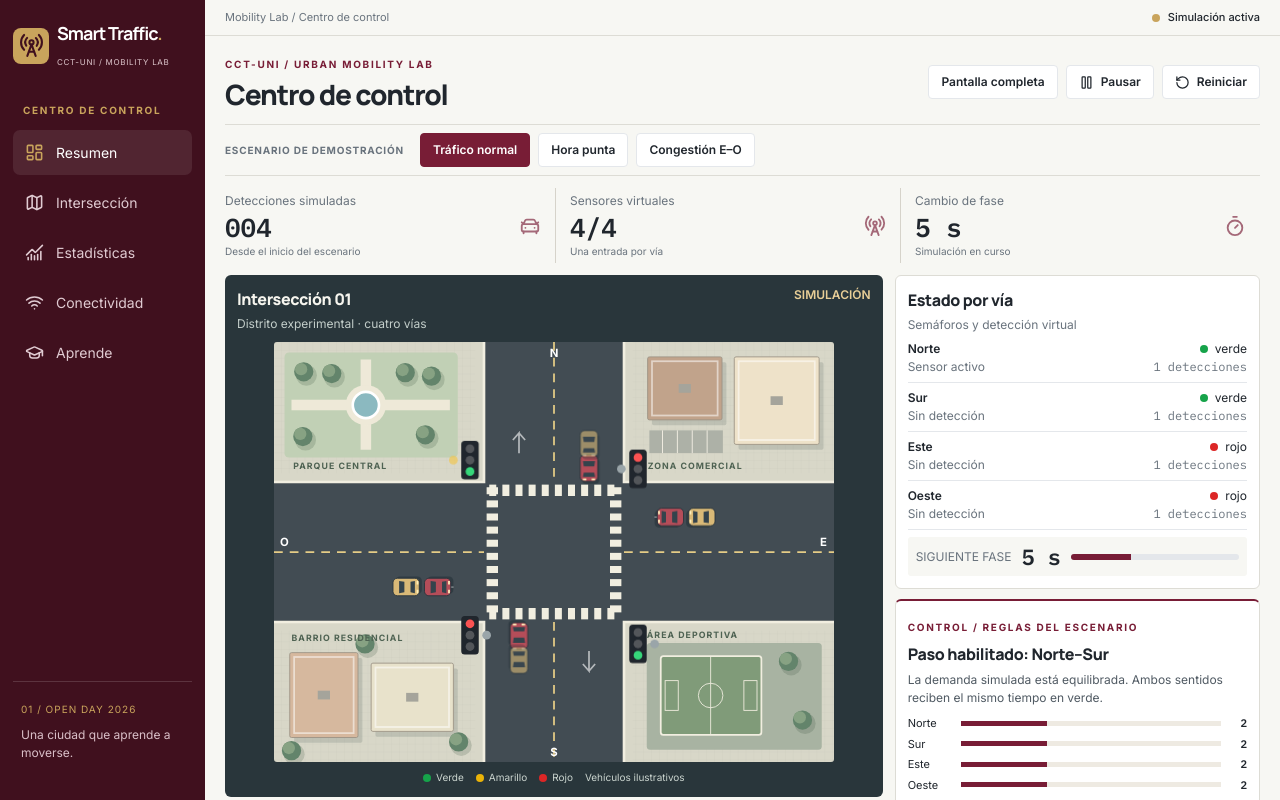
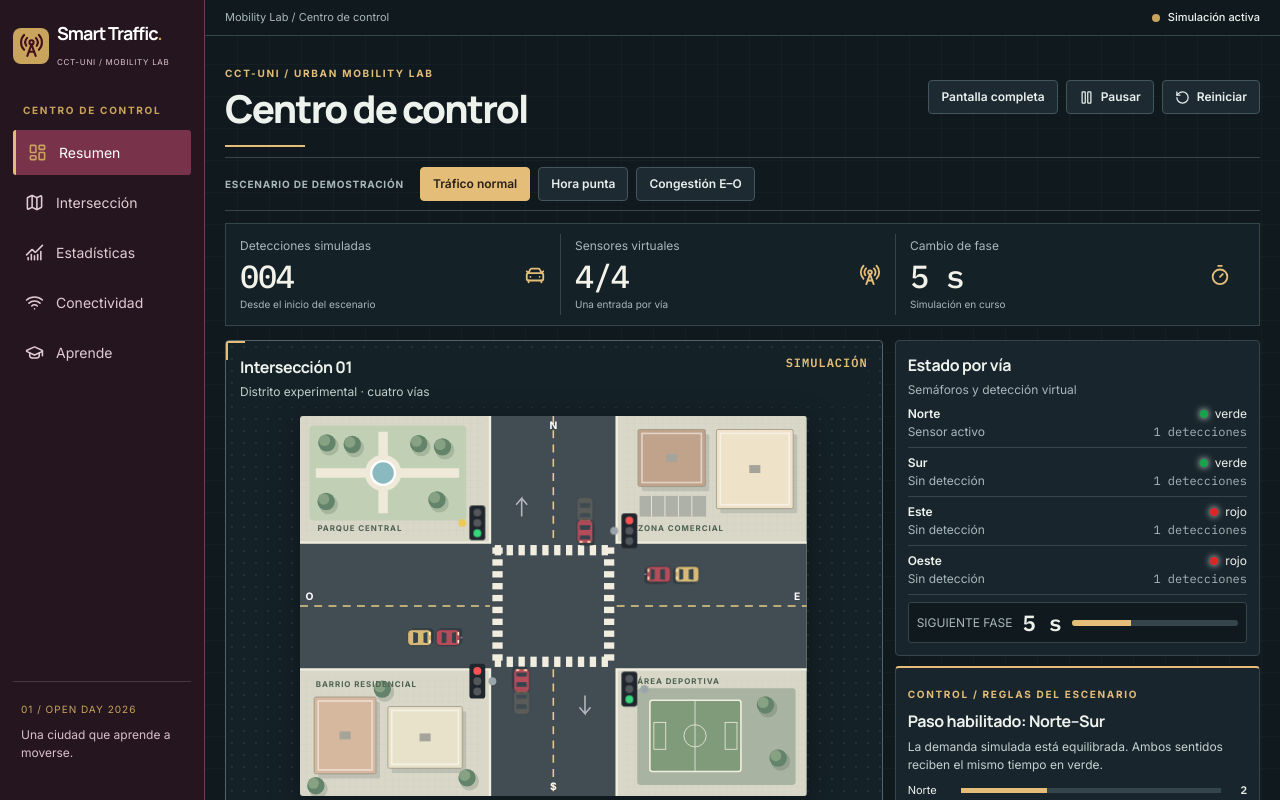
Before and after one commit to mafeeer29/smart-traffic-cct, a React (Vite) app in the folder dashboard/: page / in a window 1280 px wide. Shown: the top 800 px of the page. Built offline with nearby package versions, Linux system fonts and the light colour scheme.

Commit message:
design: introduce dark technical cartography and operations theme

```diff
--- a/dashboard/src/App.css
+++ b/dashboard/src/App.css
@@ -59,3 +59,49 @@
 .st-bottom{grid-template-columns:1fr 1fr}
 @media(max-width:1000px){.st-sidebar{width:184px}.st-brand strong{font-size:16px}.st-brand small{font-size:7px}.st-workspace{grid-template-columns:minmax(0,1.35fr) minmax(230px,1fr)}.lab-guide-main,.lab-quiz{grid-template-columns:70px 1fr;padding:10px}}
 @media(max-width:760px){.st-sidebar{width:100%}.st-brand{margin-bottom:10px}.st-content{padding:12px}.st-workspace,.st-bottom,.lab-guide{grid-template-columns:1fr}.st-map{width:100%;max-height:none;height:auto}.st-metrics{grid-template-columns:repeat(3,minmax(0,1fr))}.st-metric{border-bottom:0;margin-right:5px;padding:4px}.st-metric svg,.st-metric .st-muted:last-child{display:none}.st-metric strong{font-size:20px}.lab-quiz{border-left:0;border-top:1px solid #ded5c4}}
+
+/* V0.4 — Night operations / technical cartography */
+.st-shell{--lab-bg:#10191e;--lab-surface:#18252c;--lab-line:#34454c;--lab-text:#eef2ed;--lab-muted:#a8b8bd;--lab-accent:#e4bd79;background:var(--lab-bg);color:var(--lab-text);color-scheme:dark}
+.st-main{background-color:var(--lab-bg);background-image:linear-gradient(90deg,#9bb5bc09 1px,transparent 1px),linear-gradient(#9bb5bc09 1px,transparent 1px);background-size:32px 32px}
+.st-sidebar{background:#25151e;border-right:1px solid #654052}
+.st-sidebar nav button.selected{background:#78334b;border-left:3px solid #e4bd79;border-radius:3px}
+.st-header{background:#10191e;border-color:var(--lab-line);color:var(--lab-text)}
+.st-shell .text-muted,.st-muted,.st-footer{color:var(--lab-muted)}
+.st-eyebrow,.lab-kicker{color:var(--lab-accent)}
+.st-hero h1{font-size:clamp(28px,3vw,44px);font-weight:800;letter-spacing:-1.8px}
+.st-hero{padding:9px 0 12px;position:relative}
+.st-hero:after{content:'';position:absolute;bottom:0;left:0;width:80px;height:2px;background:var(--lab-accent)}
+.st-scenario{border-color:var(--lab-line);padding:9px 0}
+.st-button{background:#1d2a31;color:#e8efed;border-color:#43555d}
+.st-button:hover{border-color:var(--lab-accent);background:#293b43}
+.st-button.active{background:var(--lab-accent);color:#282018;border-color:var(--lab-accent)}
+.st-metrics{background:#142127;border:1px solid var(--lab-line);padding:10px 14px;margin-bottom:14px;position:relative}
+.st-metric{border-color:var(--lab-line);padding:3px 14px 3px 0}
+.st-metric strong{font-size:32px;color:#f2f2e9;font-weight:500;letter-spacing:-1.3px}
+.st-metric svg{color:var(--lab-accent);opacity:1}
+.st-panel{background:var(--lab-surface);border-color:var(--lab-line);border-radius:4px;color:var(--lab-text)}
+.st-panel h2{font-weight:700}
+.st-map-panel{position:relative;background:#142127;border:1px solid #52646a;padding:14px;background-image:radial-gradient(#82999d26 1px,transparent 1px);background-size:12px 12px}
+.st-map-panel:before,.st-map-panel:after{content:'';position:absolute;width:19px;height:19px;pointer-events:none}
+.st-map-panel:before{left:0;top:0;border-left:2px solid var(--lab-accent);border-top:2px solid var(--lab-accent)}
+.st-map-panel:after{right:0;bottom:0;border-right:2px solid var(--lab-accent);border-bottom:2px solid var(--lab-accent)}
+.st-map-panel>div:first-child{background:#142127;padding-bottom:6px}
+.st-map-panel .text-brand-700{color:var(--lab-accent);font-family:'IBM Plex Mono',monospace;letter-spacing:1px}
+.st-map{filter:drop-shadow(0 8px 16px #0005);max-height:clamp(240px,calc(100dvh - 420px),520px)}
+.st-map-caption{background:#142127;padding:8px 0 0}
+.st-lane{border-color:var(--lab-line)}
+.st-lane .st-dot{box-shadow:0 0 7px currentColor}
+.st-timer{background:#10191e;border:1px solid #34454c}
+.st-timer .bg-line{background:#34454c}.st-timer .bg-brand-700{background:var(--lab-accent)}
+.st-decision{border-top:2px solid var(--lab-accent)}
+.st-decision>p:not(.st-muted){color:#c6d1d2}
+.st-demand>div>div{background:#34454c}.st-demand i{background:var(--lab-accent)}
+.lab-guide{background:#35252c;border-color:#624755;color:#f5eee6}
+.lab-quiz{background:#232c32;border-color:#624755}
+.lab-guide p{color:#d3d9d7}.lab-guide img{height:140px}
+.lab-options button{background:#18252c;color:#f2eee7;border-color:#536169}
+.lab-options button[aria-pressed=true]{background:#e4bd79;color:#282018;border-color:#e4bd79}
+.lab-events>div{border-color:var(--lab-line)}.lab-events time{color:var(--lab-accent)}
+.st-shell :focus-visible{outline-color:var(--lab-accent)}
+@media(max-width:760px){.st-map{max-height:none}.st-metric strong{font-size:22px}.st-metrics{padding:8px}.st-hero h1{font-size:29px}}
+@media(prefers-reduced-motion:reduce){.st-shell *{scroll-behavior:auto}}
```
